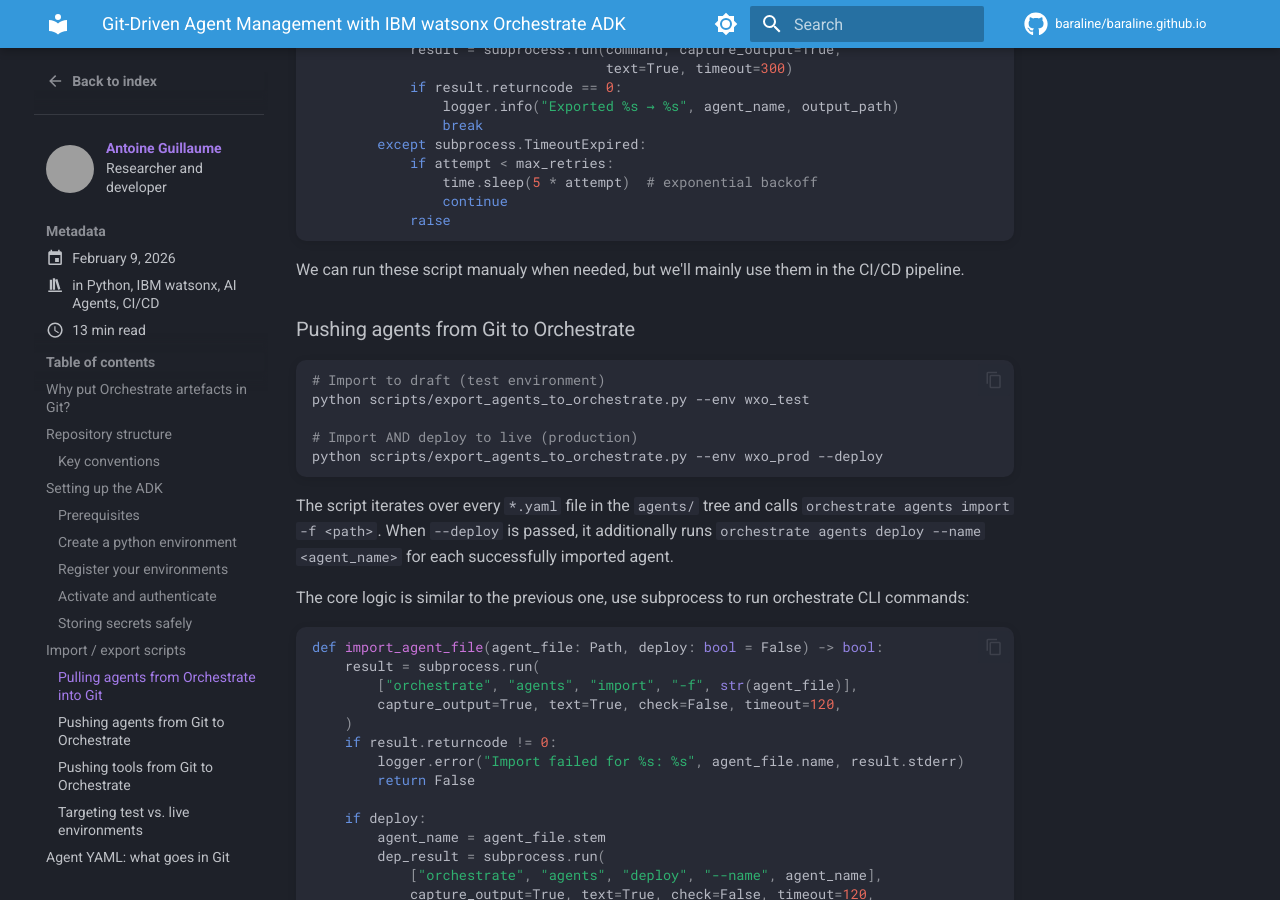
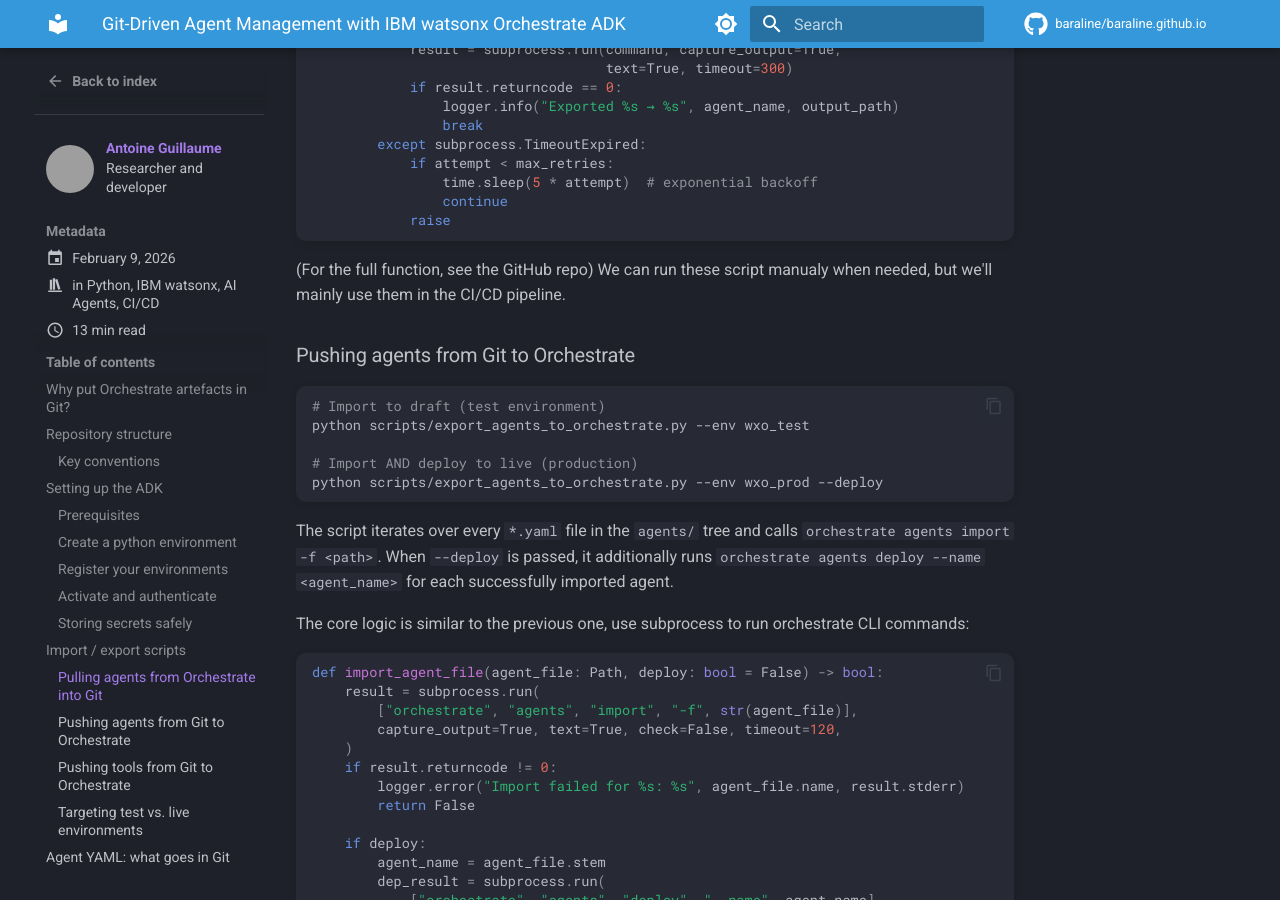
Before and after one commit to baraline/baraline.github.io, an MkDocs documentation site: the page built from docs/blog/posts/wxo_as_code_git.md, in a window 1280 px wide and 900 px high, scrolled down 4634 px. Built offline with MkDocs 1.6.1 and Material for MkDocs 9.7.7, drawn with Linux system fonts in a browser that asks for light colours; comment, search, counter and statistics services are not loaded; grey boxes are pictures that could not be loaded.

Commit message:
Update wxo_as_code_git.md

````diff
--- a/docs/blog/posts/wxo_as_code_git.md
+++ b/docs/blog/posts/wxo_as_code_git.md
@@ -203,7 +203,7 @@ def export_and_extract_agent(agent_name: str, project_root: Path,
                 continue
             raise
 ```
-
+(For the full function, see the GitHub repo)
 We can run these script manualy when needed, but we'll mainly use them in the CI/CD pipeline.
 
 ### Pushing agents from Git to Orchestrate
````
